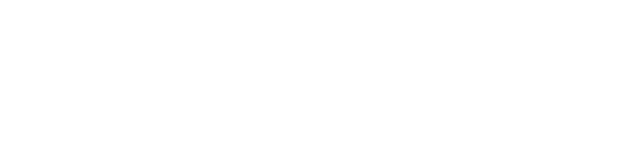
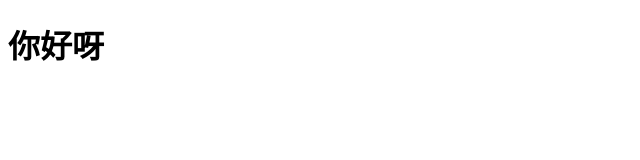
Before and after one commit to yooyox/yooyox.github.io, a plain HTML site: page index.html in a window 1280 px wide. Shown: the whole page, without its empty margins (0-640 px from the left). Drawn offline with Linux system fonts and the light colour scheme.

Commit message:
测试内容能否被显示

```diff
--- a/index.html
+++ b/index.html
@@ -3,6 +3,7 @@
 <head>
     <meta charset="UTF-8">
     <title>Hello world!</title>
+    <h1>你好呀</h1>
 </head>
 <body>
 
```
